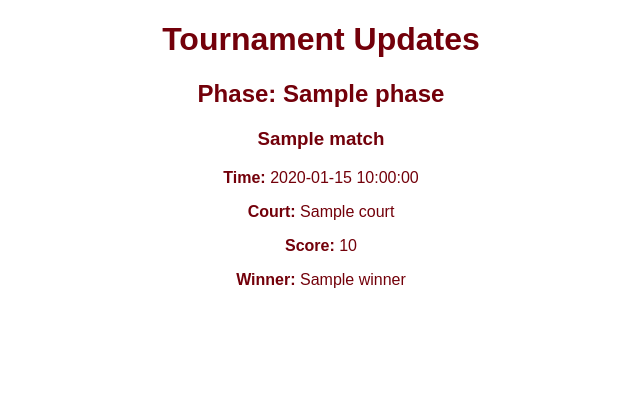
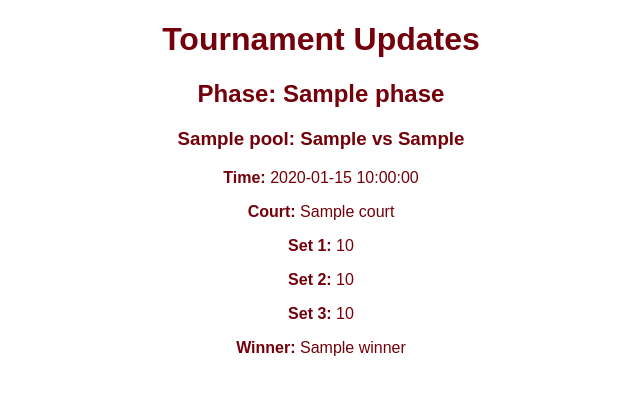
Before and after one commit to kyliel444/EWCVB_Tournament, a Flask app: template tournament_display/templates/index.html in a window 1280 px wide. Shown: the top 395 px of the page, without its empty margins (319-959 px from the left). Run offline with Flask 3, Linux system fonts and the light colour scheme; the template is opened without the code that fills it: most values are stand-ins (such as "Sample title", 1, 10 or a date in 2020); some libraries are stand-ins or nearby versions.

Commit message:
Update app and index files after adding fields

```diff
--- a/tournament_display/app.py
+++ b/tournament_display/app.py
@@ -31,20 +31,26 @@ def update():
     global tournament_data
     data = request.json
 
-    # Add the new match result with time and court number
-    tournament_data["matches"].append({
-        "match": data["match"],
+    # Add the new match result with the new structure
+    match_data = {
+        "pool": data["pool"],
+        "team1": data["team1"],
+        "team2": data["team2"],
         "time": data["time"],
         "court": data["court"],
-        "score": data["score"],
+        "set1_score": data["set1_score"],
+        "set2_score": data["set2_score"],
+        "set3_score": data.get("set3_score", ""),  # Default to empty if not provided
         "winner": data["winner"]
-    })
+    }
 
-    # Save the data
+    tournament_data["matches"].append(match_data)
+
+    # Save the updated data
     with open("data.json", "w") as f:
         json.dump(tournament_data, f, indent=4)
 
-    # Notify clients about the update
+    # Notify all connected clients about the update
     socketio.emit("refresh", tournament_data)
 
     return jsonify({"status": "success"}), 200
--- a/tournament_display/templates/index.html
+++ b/tournament_display/templates/index.html
@@ -15,11 +15,17 @@
     <div id="matches">
         {% for match in tournament["matches"] %}
             <div class="match">
-                <h3>{{ match["match"] }}</h3>
+                <h3>{{ match["pool"] }}: {{ match["team1"] }} vs {{ match["team2"] }}</h3>
                 <p><strong>Time:</strong> {{ match["time"] }}</p>
                 <p><strong>Court:</strong> {{ match["court"] }}</p>
-                <p><strong>Score:</strong> {{ match["score"] }}</p>
-                <p><strong>Winner:</strong> {{ match["winner"] }}</p>
+                <p><strong>Set 1:</strong> {{ match["set1_score"] }}</p>
+                <p><strong>Set 2:</strong> {{ match["set2_score"] }}</p>
+
+                {% if match["set3_score"] %}
+                    <p><strong>Set 3:</strong> {{ match["set3_score"] }}</p>
+                {% endif %}
+
+                <p><strong>Winner:</strong> <span class="winner">{{ match["winner"] }}</span></p>
             </div>
         {% endfor %}
     </div>
```
